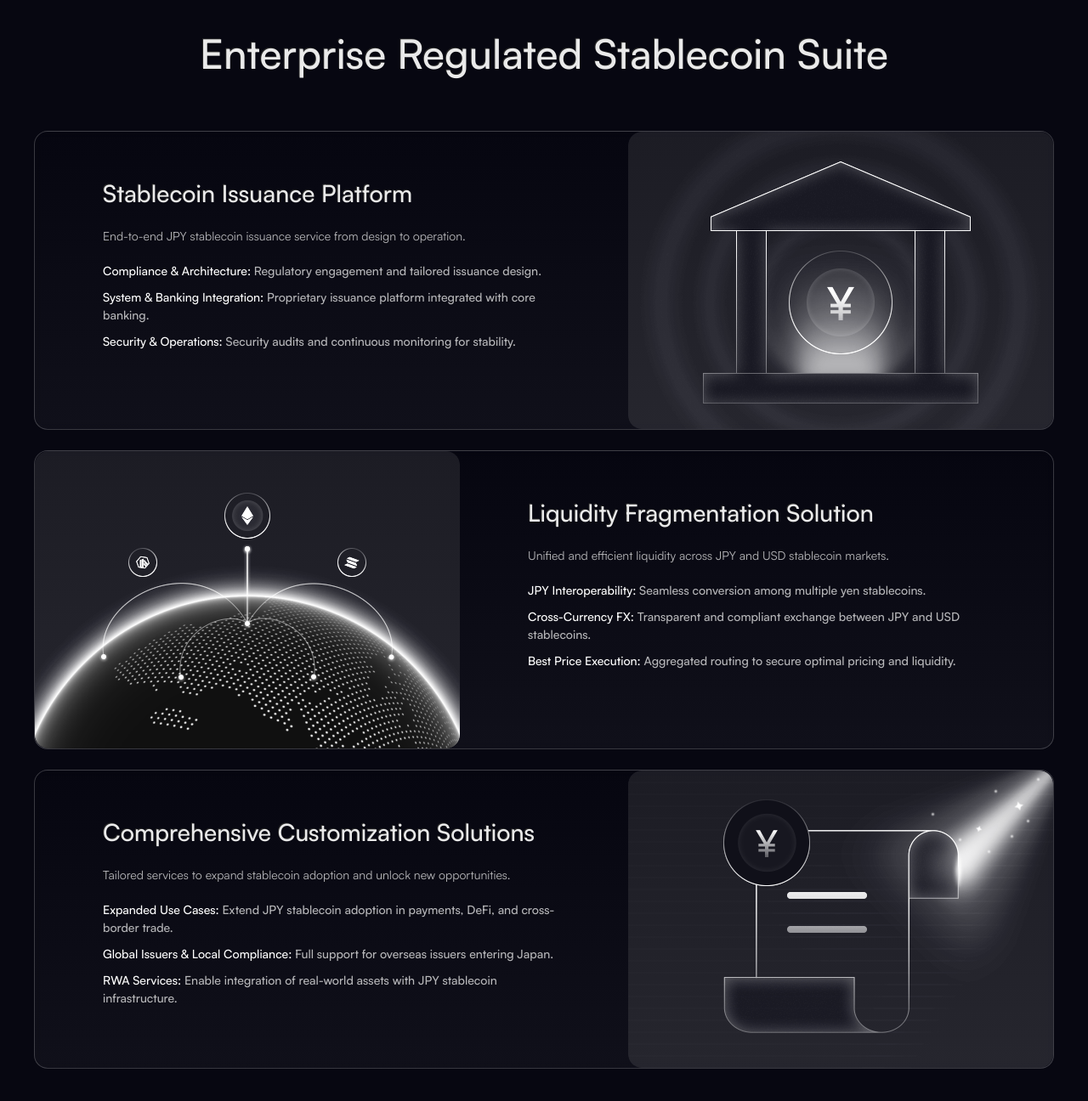
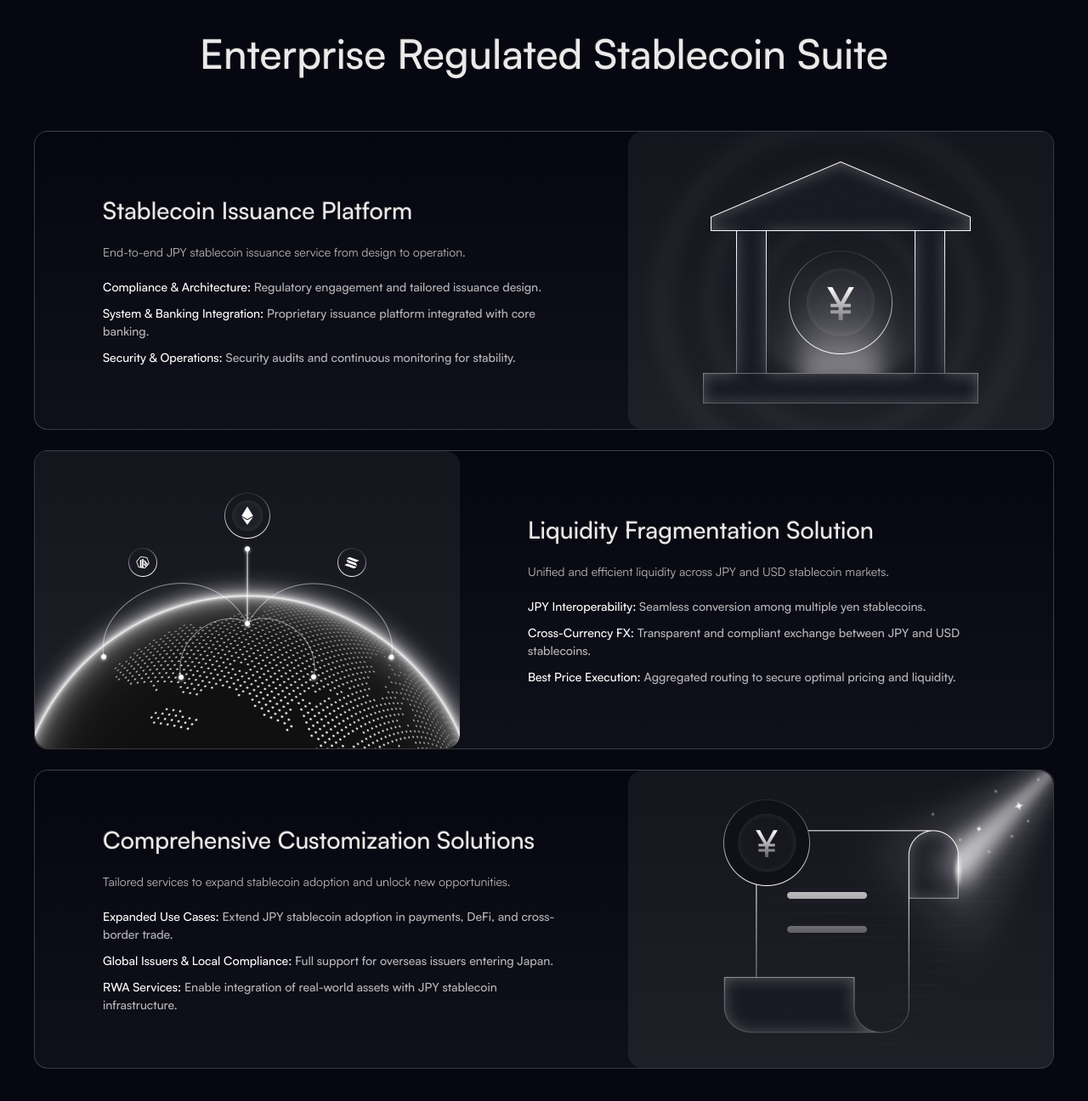
Before and after one commit to nexbridge-dev/website, a plain HTML site: page index.html in a window 1280 px wide. Shown: the part 1476-2772 px from the top of the page at 85% size. Drawn offline with Linux system fonts and the light colour scheme.

Commit message:
feat: update some styles

```diff
--- a/css/styles.css
+++ b/css/styles.css
@@ -202,6 +202,7 @@ body {
 
 .features .feature {
   display: flex;
+  align-items: center;
   border-radius: 16px;
   border: 1px solid rgba(255, 255, 255, 0.20);
   background: linear-gradient(180deg, rgba(0, 0, 0, 0.04) 0%, rgba(255, 255, 255, 0.04) 100%);
@@ -258,21 +259,6 @@ body {
 .feature .feature-content ul li strong {
   color: #fff;
   font-weight: 500;
-}
-
-.feature1 {
-  background: url('../images/feature1.png') no-repeat center center;
-  background-size: cover;
-}
-
-.feature2 {
-  background: url('../images/feature2.png') no-repeat center center;
-  background-size: cover;
-}
-
-.feature3 {
-  background: url('../images/feature3.png') no-repeat center center;
-  background-size: cover;
 }
 
 /* footer */
--- a/css/styles.lg.css
+++ b/css/styles.lg.css
@@ -52,7 +52,11 @@
   .feature .feature-image {
     width: 440px;
     min-width: 440px;
-    margin: 26px;
+    margin: 26px 0 26px 26px;
+  }
+
+  .feature.reverse .feature-image {
+    margin: 26px 26px 26px 0;
   }
 
   .feature .feature-content {
--- a/css/styles.md.css
+++ b/css/styles.md.css
@@ -60,7 +60,7 @@
   }
 
   .feature .feature-content {
-    padding: 52px 24px;
+    padding: 37px 24px;
   }
 
   .feature .feature-content ul li {
@@ -82,7 +82,7 @@
   }
 
   .footer .footer-logo {
-    background-size: 130%;
-    margin-top: 0px;
+    background-size: 138%;
+    margin-top: 30px;
   }
 }
--- a/index.html
+++ b/index.html
@@ -39,7 +39,7 @@
         </p>
         <h2>Enterprise Regulated Stablecoin Suite</h2>
         <div class="feature reverse">
-          <img src="images/feature1.png" alt="feature1" class="feature-image feature1" />
+          <img src="images/feature1.png" alt="feature1" class="feature-image" />
           <div class="feature-content">
             <h3>Stablecoin Issuance Platform</h3>
             <p>End-to-end JPY stablecoin issuance service from design to operation.</p>
@@ -51,7 +51,7 @@
           </div>
         </div>
         <div class="feature">
-          <img src="images/feature2.png" alt="feature1" class="feature-image feature2" />
+          <img src="images/feature2.png" alt="feature1" class="feature-image" />
           <div class="feature-content">
             <h3>Liquidity Fragmentation Solution</h3>
             <p>Unified and efficient liquidity across JPY and USD stablecoin markets.</p>
@@ -63,7 +63,7 @@
           </div>
         </div>
         <div class="feature reverse">
-          <img src="images/feature3.png" alt="feature1" class="feature-image feature3" />
+          <img src="images/feature3.png" alt="feature1" class="feature-image" />
           <div class="feature-content">
             <h3>Comprehensive Customization Solutions</h3>
             <p>Tailored services to expand stablecoin adoption and unlock new opportunities.</p>
```
